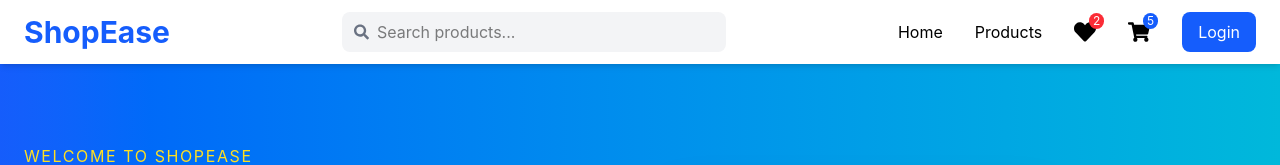
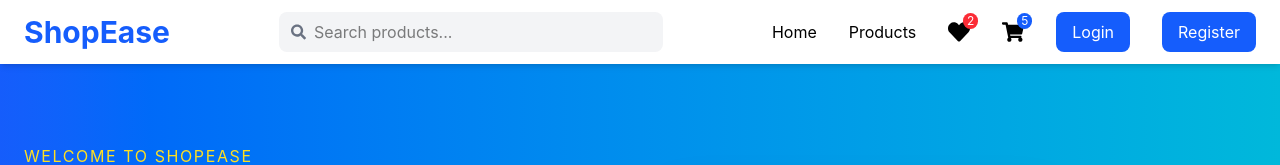
Before and after one commit to amithangadi/ecommerce-REST-API-frontend, a React (Vite) app: page / in a window 1280 px wide. Shown: the top 165 px of the page. Built offline with nearby package versions, Linux system fonts and the light colour scheme; no server answers.

Commit message:
updated navbar

```diff
--- a/src/components/layout/Navbar.jsx
+++ b/src/components/layout/Navbar.jsx
@@ -84,7 +84,16 @@
   >
     Login
   </Link>
+
+
 )}
+
+     <Link
+        to="/register"
+        className="bg-blue-600 text-white px-4 py-2 rounded-lg"
+    >
+        Register
+    </Link>
 
           </div>
 
```
